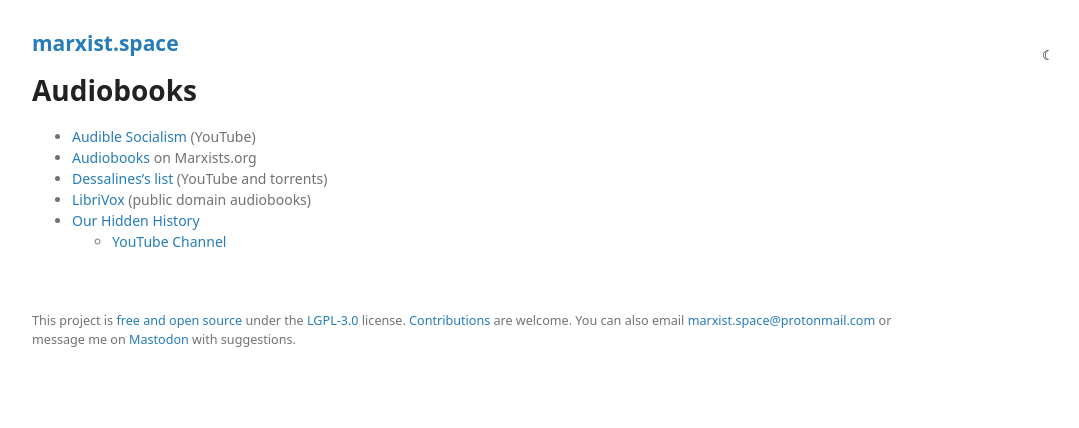
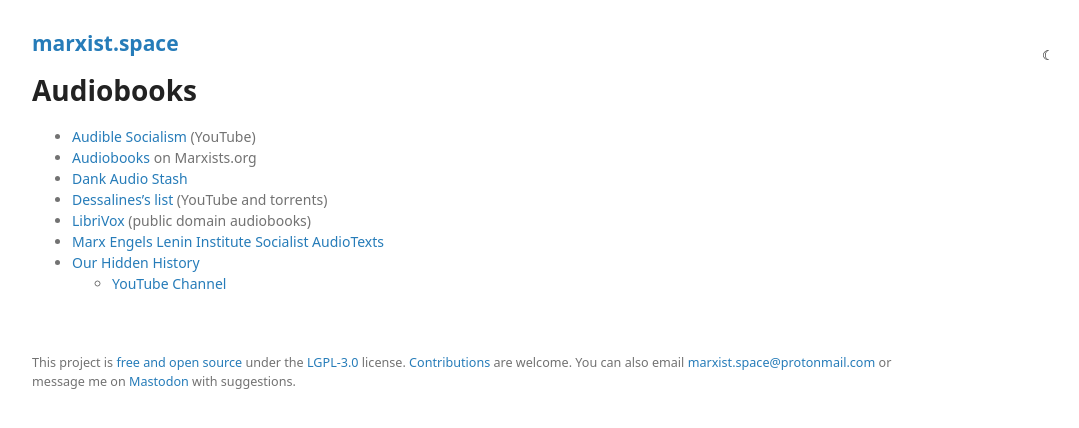
Before and after one commit to prolesoft/marxist.space, a Jekyll site: the page built from audiobooks.md, in a window 1280 px wide. Shown: the top 428 px of the page, without its empty margins (178-1257 px from the left). Built offline with Jekyll 4.4.1, drawn with Linux system fonts in a browser that asks for light colours; our own code applies the rules of GitHub Pages for plain Markdown files.

Commit message:
audiobooks.md

```diff
--- a/audiobooks.md
+++ b/audiobooks.md
@@ -9,7 +9,9 @@
 
 * [Audible Socialism](https://www.youtube.com/channel/UCvfeZJmLFo2o90A0v3ce2_Q) (YouTube)
 * [Audiobooks](https://www.marxists.org/audiobooks/) on Marxists.org
+* [Dank Audio Stash](https://www.youtube.com/channel/UCSuBGV3Qme4aZJajbYCXh0Q)
 * [Dessalines's list](https://github.com/dessalines/essays/blob/master/audiobooks.md) (YouTube and torrents)
 * [LibriVox](https://librivox.org/) (public domain audiobooks)
+* [Marx Engels Lenin Institute Socialist AudioTexts](https://www.youtube.com/channel/UClhvYkhCbuwnVT_H0gFP3OA)
 * [Our Hidden History](https://ourhiddenhistory.org/)
     * [YouTube Channel](https://www.youtube.com/channel/UCbfzszfxZr4qmeZjZ_3R_Pw)
```
